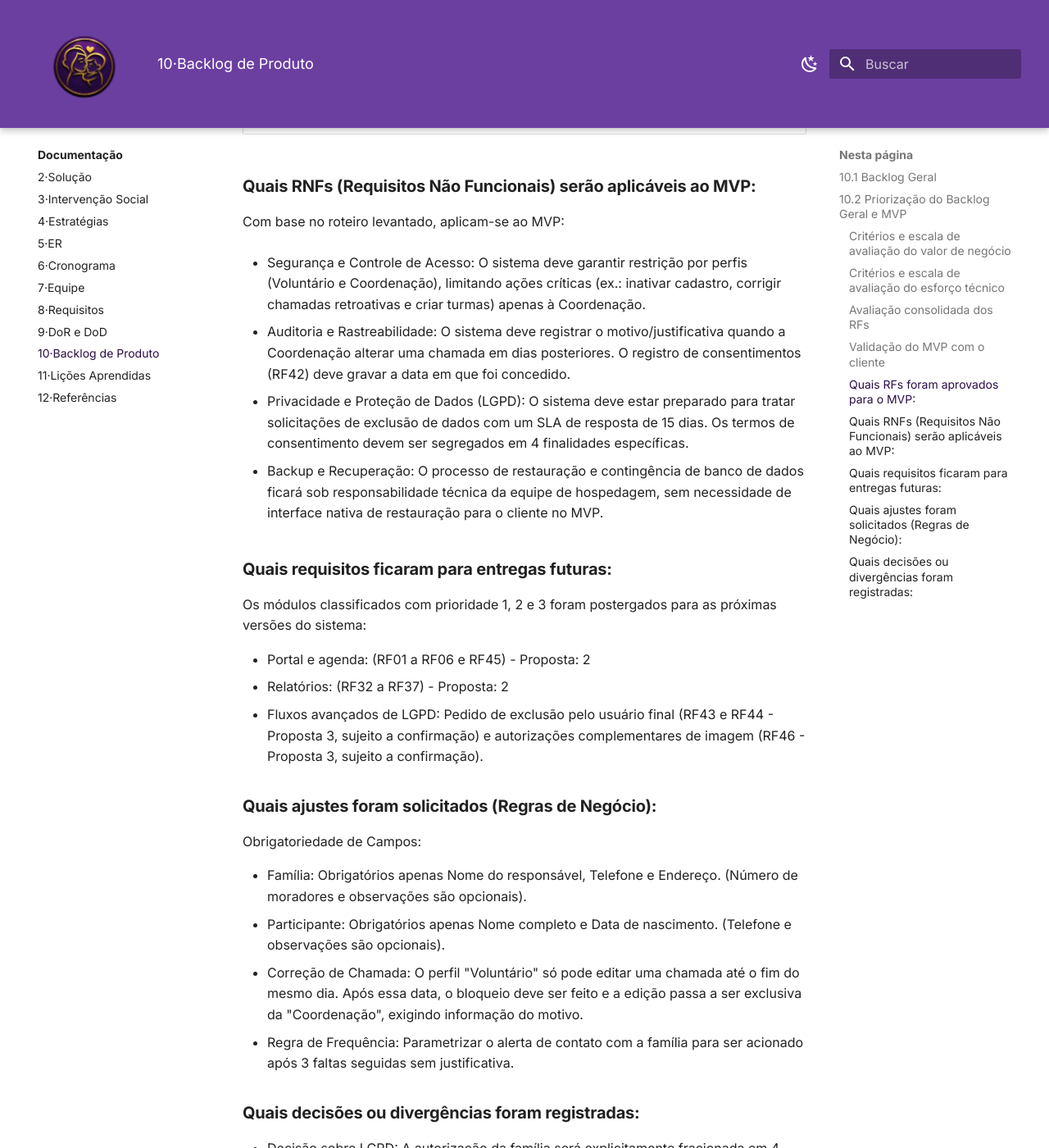
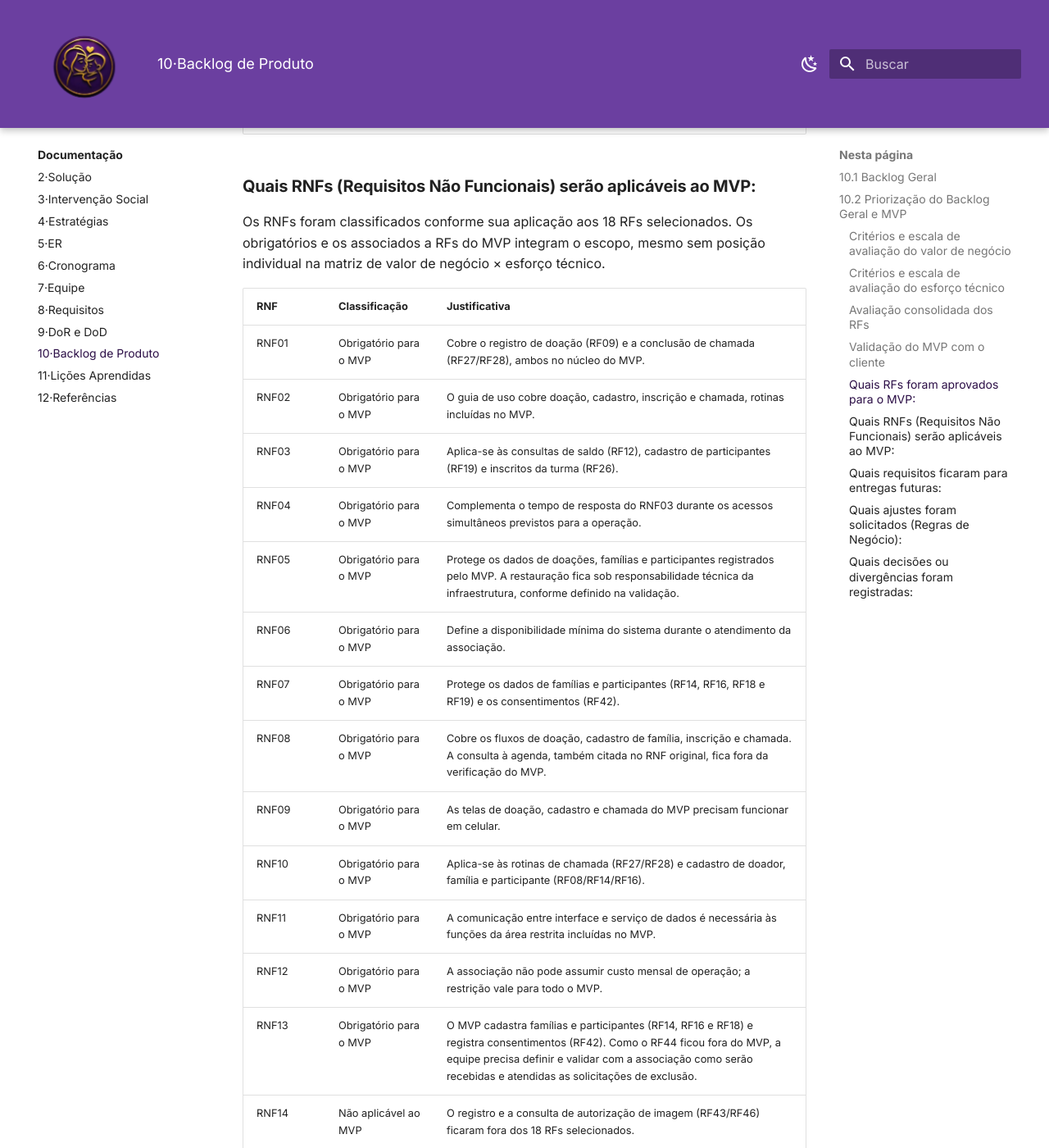
Before and after one commit to mdsreq-fga-unb/REQ-2026.2-T01-MaesGuerreiras, an MkDocs documentation site: the page built from docs/10-backlog/index.md, in a window 1280 px wide and 1400 px high, scrolled down 2690 px. Shown: the whole window at 82% size. Built offline with MkDocs 1.6.1 and Material for MkDocs 9.7.7, drawn with Linux system fonts in a browser that asks for light colours; some of the changed text lies outside the part shown.

Commit message:
Classifica RNFs 01 a 19 para o MVP

```diff
--- a/docs/10-backlog/index.md
+++ b/docs/10-backlog/index.md
@@ -74,15 +74,37 @@ Foram validados e aprovados 18 Requisitos Funcionais (Prioridade 4) que compõem
 | **Turmas e Chamada** | RF20, RF23, RF26, RF27, RF28 | Cadastrar turma, Inscrever participante, Consultar inscritos/lista de espera, Abrir chamada, Registrar frequência |
 
 ### Quais RNFs (Requisitos Não Funcionais) serão aplicáveis ao MVP:
-Com base no roteiro levantado, aplicam-se ao MVP:
+Os RNFs foram classificados conforme sua aplicação aos 18 RFs selecionados. Os obrigatórios e os
+associados a RFs do MVP integram o escopo, mesmo sem posição individual na matriz de valor de
+negócio × esforço técnico.
 
-- Segurança e Controle de Acesso: O sistema deve garantir restrição por perfis (Voluntário e Coordenação), limitando ações críticas (ex.: inativar cadastro, corrigir chamadas retroativas e criar turmas) apenas à Coordenação.
+| RNF | Classificação | Justificativa |
+| :--- | :--- | :--- |
+| RNF01 | Obrigatório para o MVP | Cobre o registro de doação (RF09) e a conclusão de chamada (RF27/RF28), ambos no núcleo do MVP. |
+| RNF02 | Obrigatório para o MVP | O guia de uso cobre doação, cadastro, inscrição e chamada, rotinas incluídas no MVP. |
+| RNF03 | Obrigatório para o MVP | Aplica-se às consultas de saldo (RF12), cadastro de participantes (RF19) e inscritos da turma (RF26). |
+| RNF04 | Obrigatório para o MVP | Complementa o tempo de resposta do RNF03 durante os acessos simultâneos previstos para a operação. |
+| RNF05 | Obrigatório para o MVP | Protege os dados de doações, famílias e participantes registrados pelo MVP. A restauração fica sob responsabilidade técnica da infraestrutura, conforme definido na validação. |
+| RNF06 | Obrigatório para o MVP | Define a disponibilidade mínima do sistema durante o atendimento da associação. |
+| RNF07 | Obrigatório para o MVP | Protege os dados de famílias e participantes (RF14, RF16, RF18 e RF19) e os consentimentos (RF42). |
+| RNF08 | Obrigatório para o MVP | Cobre os fluxos de doação, cadastro de família, inscrição e chamada. A consulta à agenda, também citada no RNF original, fica fora da verificação do MVP. |
+| RNF09 | Obrigatório para o MVP | As telas de doação, cadastro e chamada do MVP precisam funcionar em celular. |
+| RNF10 | Obrigatório para o MVP | Aplica-se às rotinas de chamada (RF27/RF28) e cadastro de doador, família e participante (RF08/RF14/RF16). |
+| RNF11 | Obrigatório para o MVP | A comunicação entre interface e serviço de dados é necessária às funções da área restrita incluídas no MVP. |
+| RNF12 | Obrigatório para o MVP | A associação não pode assumir custo mensal de operação; a restrição vale para todo o MVP. |
+| RNF13 | Obrigatório para o MVP | O MVP cadastra famílias e participantes (RF14, RF16 e RF18) e registra consentimentos (RF42). Como o RF44 ficou fora do MVP, a equipe precisa definir e validar com a associação como serão recebidas e atendidas as solicitações de exclusão. |
+| RNF14 | Não aplicável ao MVP | O registro e a consulta de autorização de imagem (RF43/RF46) ficaram fora dos 18 RFs selecionados. |
+| RNF15 | Obrigatório para o MVP | Cadastro de usuários, perfis e autenticação (RF39–RF41) estão no MVP. |
+| RNF16 | Associado a RFs do MVP | Aplica-se aos cadastros RF14/RF16 e à chamada RF27/RF28; portanto, entra no MVP. |
+| RNF17 | Obrigatório para o MVP | O MVP inclui doação, inscrição e frequência, rotinas cobertas pelo README e pelos testes previstos no RNF. |
+| RNF18 | Obrigatório para o MVP | A verificação de acessibilidade abrange as telas selecionadas de cadastro, doação e chamada. A agenda pública, citada no RNF original, ficou fora desse recorte. |
+| RNF19 | Associado a RFs do MVP | No MVP, as correções de dados do doador (RF08) exigem registro de alteração, verificável no log sem depender da tela RF45. As correções de frequência (RF30) e as demais alterações fora dos RFs selecionados ficam para versões futuras. |
 
-- Auditoria e Rastreabilidade: O sistema deve registrar o motivo/justificativa quando a Coordenação alterar uma chamada em dias posteriores. O registro de consentimentos (RF42) deve gravar a data em que foi concedido.
-
-- Privacidade e Proteção de Dados (LGPD): O sistema deve estar preparado para tratar solicitações de exclusão de dados com um SLA de resposta de 15 dias. Os termos de consentimento devem ser segregados em 4 finalidades específicas.
-
-- Backup e Recuperação: O processo de restauração e contingência de banco de dados ficará sob responsabilidade técnica da equipe de hospedagem, sem necessidade de interface nativa de restauração para o cliente no MVP.
+Na validação de 28/09, foram registrados o prazo de resposta de 15 dias para solicitações de exclusão
+e as quatro finalidades de consentimento. O procedimento de recebimento e atendimento dessas
+solicitações sem o RF44 ainda precisa ser definido com a associação. A classificação do RNF19
+delimita o que será verificado no MVP; o texto completo desse RNF também cobre alterações de
+frequência e de doações em versões posteriores.
 
 ### Quais requisitos ficaram para entregas futuras:
 Os módulos classificados com prioridade 1, 2 e 3 foram postergados para as próximas versões do sistema:
```
